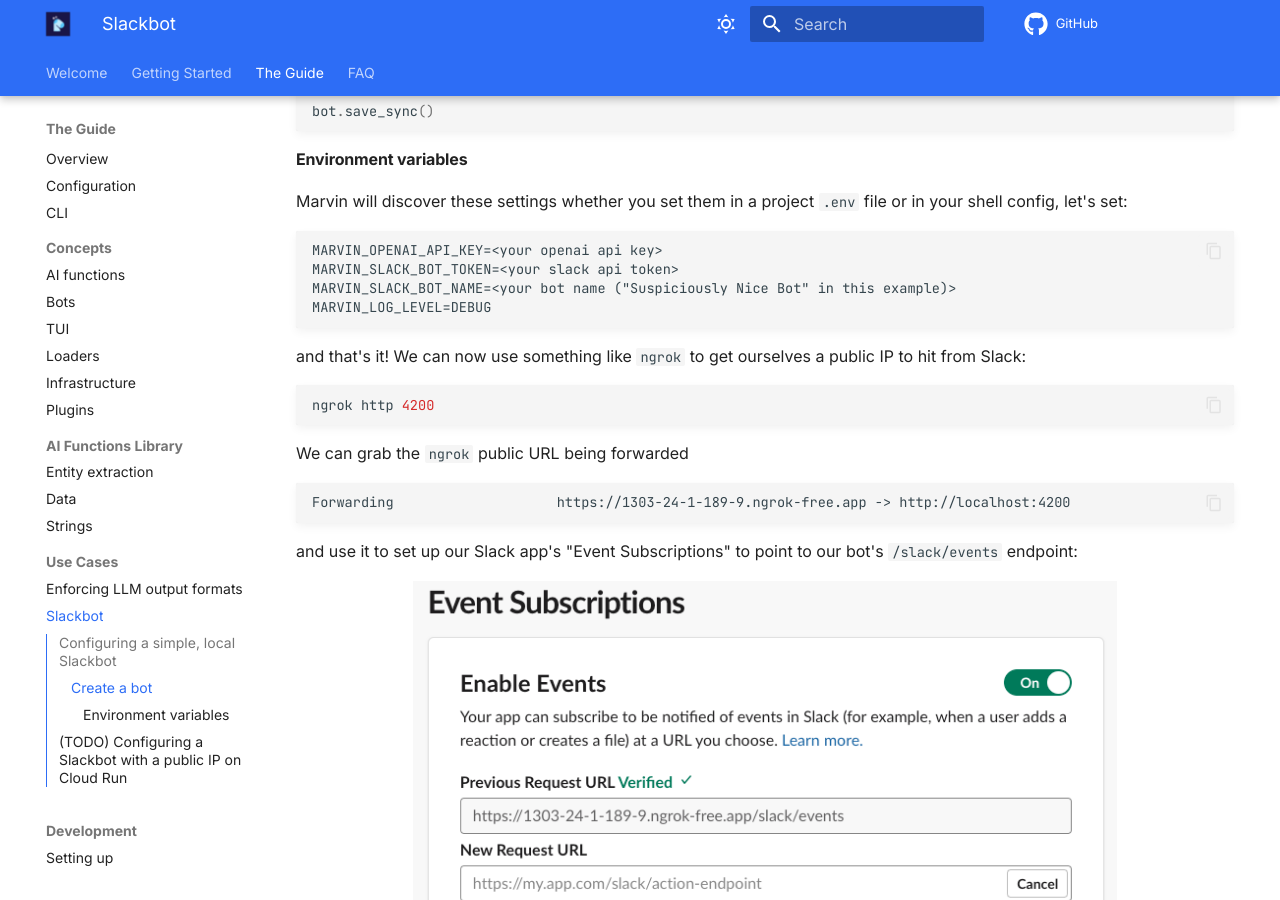
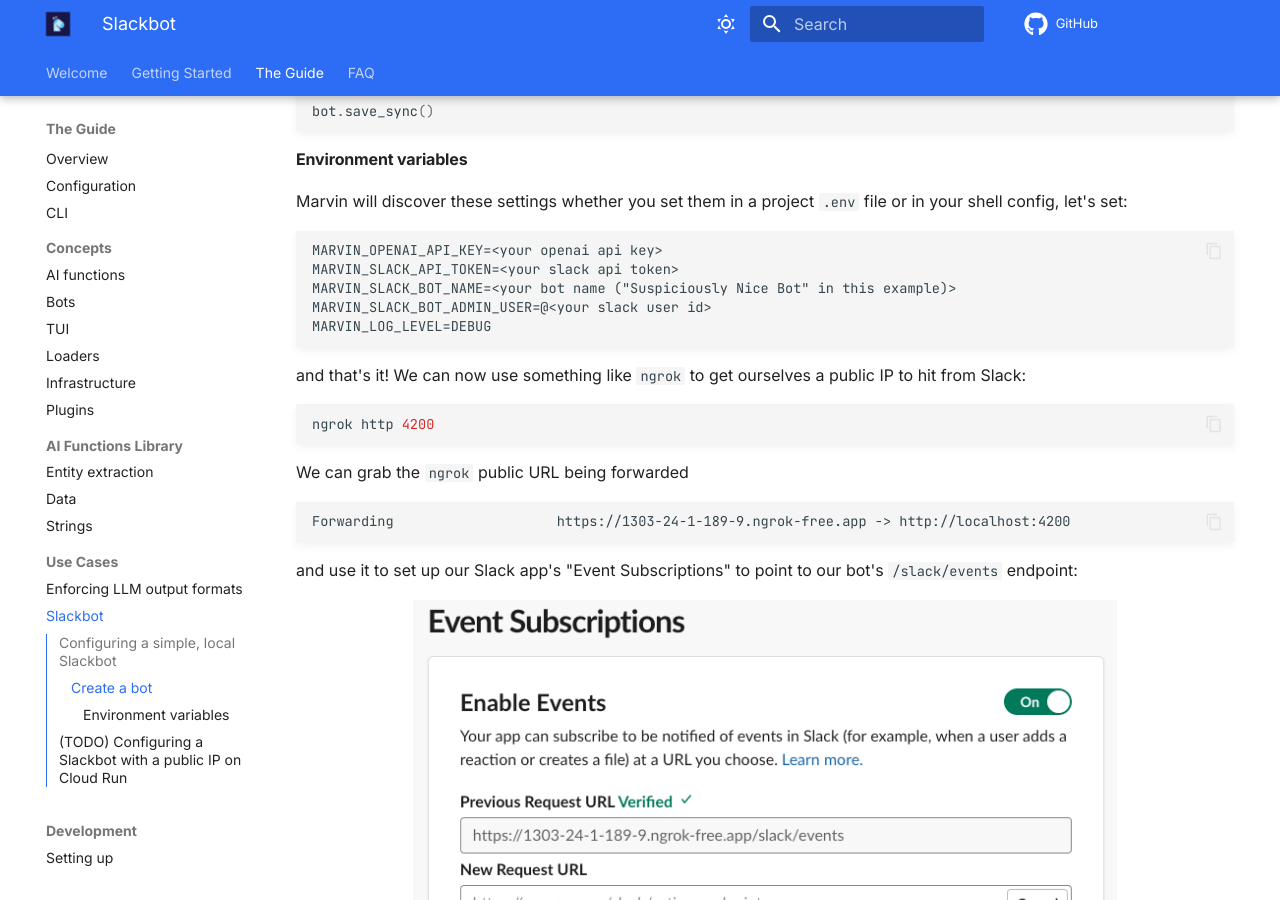
Before and after one commit to PrefectHQ/marvin, an MkDocs documentation site: the page built from docs/guide/use_cases/slackbot.md, in a window 1280 px wide and 900 px high, scrolled down 603 px. Built offline with MkDocs 1.6.1 and Material for MkDocs 9.7.7, drawn with Linux system fonts in a browser that asks for light colours; comment, search, counter and statistics services are not loaded.

````diff
--- a/docs/guide/use_cases/slackbot.md
+++ b/docs/guide/use_cases/slackbot.md
@@ -27,8 +27,9 @@ bot.save_sync()
 Marvin will discover these settings whether you set them in a project `.env` file or in your shell config, let's set:
 ```environment
 MARVIN_OPENAI_API_KEY=<your openai api key>
-MARVIN_SLACK_BOT_TOKEN=<your slack api token>
+MARVIN_SLACK_API_TOKEN=<your slack api token>
 MARVIN_SLACK_BOT_NAME=<your bot name ("Suspiciously Nice Bot" in this example)>
+MARVIN_SLACK_BOT_ADMIN_USER=@<your slack user id>
 MARVIN_LOG_LEVEL=DEBUG
 ```
 and that's it! We can now use something like `ngrok` to get ourselves a public IP to hit from Slack:
````
